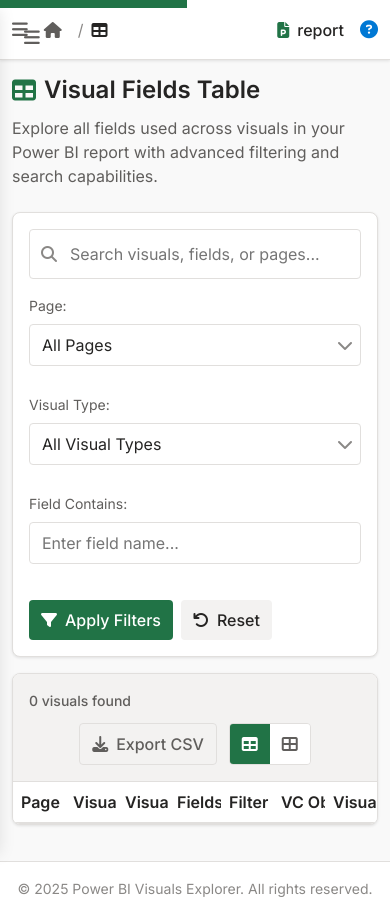
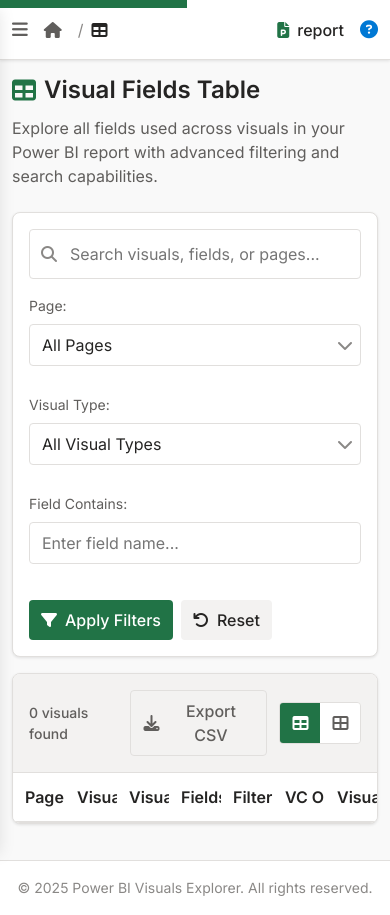
Before and after one commit to plagiagia/PowerBI_AnalysisTool, a Flask app: template templates/table_view.html in a window 390 px wide. Run offline with Flask 3, Linux system fonts and the light colour scheme; the template is opened without the code that fills it, so the values that code supplies are empty.

Commit message:
Remove unused mobile menu and recent activity section from templates

```diff
--- a/static/modern.css
+++ b/static/modern.css
@@ -224,11 +224,9 @@
   margin-right: var(--space-2);
 }
 
-.sidebar-close {
-  display: none;
-  color: var(--text-tertiary);
-  font-size: var(--font-size-lg);
-}
+
+
+
 
 .sidebar-nav {
   flex: 1;
@@ -681,24 +679,13 @@
     transform: translateX(0);
   }
 
-  .sidebar-close {
-    display: block;
-  }
+
 
   .sidebar-toggle {
     display: block;
   }
 
-  .mobile-menu-toggle {
-    display: block;
-    position: fixed;
-    left: var(--space-4);
-    top: var(--space-4);
-    z-index: 1000;
-    color: var(--text-secondary);
-    font-size: var(--font-size-lg);
-    padding: var(--space-2);
-  }
+
 
   .main-wrapper {
     margin-left: 0;
@@ -1630,32 +1617,8 @@
   }
 }
 
-@media (max-width: 768px) {
-  .table-toolbar {
-    flex-direction: column;
-    gap: var(--space-3);
-  }
-
-  .table-info, .table-actions {
-    width: 100%;
-    justify-content: center;
-  }
-
-  .cards-container {
-    grid-template-columns: 1fr;
-  }
-}
-
-@media (max-width: 576px) {
-  .data-table th, .data-table td {
-    padding: var(--space-2);
-  }
-
-  .pagination-controls {
-    flex-wrap: wrap;
-    justify-content: center;
-  }
-}
+
+
 
 /* Dark Mode Adjustments */
 .dark-mode .visual-card-icon {
@@ -2261,27 +2224,6 @@
   }
 }
 
-@media (max-width: 576px) {
-  .legend {
-    flex-direction: column;
-    align-items: flex-start;
-    gap: var(--space-2);
-  }
-
-  .network-controls {
-    bottom: var(--space-2);
-    right: var(--space-2);
-  }
-
-  .network-button {
-    width: 32px;
-    height: 32px;
-  }
-
-  .network-diagram {
-    height: 350px;
-  }
-}
 
 /* Dark Mode Adjustments */
 .dark-mode .network-loading {
--- a/static/modern.js
+++ b/static/modern.js
@@ -3,20 +3,17 @@
  * Core functionality for the modern interface
  */
 
-(function() {
-  'use strict';
+(function () {
+  "use strict";
 
   // DOM Elements
   const body = document.body;
-  const sidebar = document.querySelector('.sidebar');
-  const sidebarToggle = document.querySelector('.sidebar-toggle');
-  const mobileMenuToggle = document.querySelector('.mobile-menu-toggle');
-  const sidebarClose = document.querySelector('.sidebar-close');
-  const themeToggle = document.querySelector('.theme-toggle');
-  const helpButton = document.querySelector('.help-button');
+  const sidebar = document.querySelector(".sidebar");
+  const themeToggle = document.querySelector(".theme-toggle");
+  const helpButton = document.querySelector(".help-button");
 
   // State
-  let darkMode = localStorage.getItem('darkMode') === 'true';
+  let darkMode = localStorage.getItem("darkMode") === "true";
 
   /**
    * Initialize the application
@@ -32,7 +29,7 @@
 
     // Add loaded class for animation purposes
     setTimeout(() => {
-      body.classList.add('app-loaded');
+      body.classList.add("app-loaded");
     }, 100);
   }
 
@@ -40,82 +37,18 @@
    * Set up event listeners for interactive elements
    */
   function setupEventListeners() {
-    // Sidebar toggle
-    if (sidebarToggle) {
-      sidebarToggle.addEventListener('click', toggleSidebar);
-    }
-
-    // Mobile menu toggle
-    if (mobileMenuToggle) {
-      mobileMenuToggle.addEventListener('click', toggleSidebar);
-    }
-
-    // Sidebar close button
-    if (sidebarClose) {
-      sidebarClose.addEventListener('click', closeSidebar);
-    }
-
     // Theme toggle
     if (themeToggle) {
-      themeToggle.addEventListener('click', toggleDarkMode);
+      themeToggle.addEventListener("click", toggleDarkMode);
     }
 
     // Help button
     if (helpButton) {
-      helpButton.addEventListener('click', showHelp);
+      helpButton.addEventListener("click", showHelp);
     }
-
-    // Close sidebar when clicking outside on mobile
-    document.addEventListener('click', function(event) {
-      const isMobile = window.innerWidth < 768;
-
-      if (isMobile &&
-          sidebar &&
-          sidebar.classList.contains('open') &&
-          !sidebar.contains(event.target) &&
-          event.target !== mobileMenuToggle) {
-        closeSidebar();
-      }
-    });
-
-    // Window resize handling for responsive design
-    window.addEventListener('resize', handleResize);
 
     // Initialize counters
     initCounters();
-  }
-
-  /**
-   * Toggle the sidebar open/closed state
-   */
-  function toggleSidebar() {
-    if (sidebar) {
-      sidebar.classList.toggle('open');
-
-      if (mobileMenuToggle) {
-        if (sidebar.classList.contains('open')) {
-          mobileMenuToggle.innerHTML = '<i class="fas fa-times"></i>';
-          mobileMenuToggle.setAttribute('aria-expanded', 'true');
-        } else {
-          mobileMenuToggle.innerHTML = '<i class="fas fa-bars"></i>';
-          mobileMenuToggle.setAttribute('aria-expanded', 'false');
-        }
-      }
-    }
-  }
-
-  /**
-   * Close the sidebar
-   */
-  function closeSidebar() {
-    if (sidebar) {
-      sidebar.classList.remove('open');
-
-      if (mobileMenuToggle) {
-        mobileMenuToggle.innerHTML = '<i class="fas fa-bars"></i>';
-        mobileMenuToggle.setAttribute('aria-expanded', 'false');
-      }
-    }
   }
 
   /**
@@ -123,7 +56,7 @@
    */
   function toggleDarkMode() {
     darkMode = !darkMode;
-    localStorage.setItem('darkMode', darkMode);
+    localStorage.setItem("darkMode", darkMode);
 
     if (darkMode) {
       enableDarkMode();
@@ -136,11 +69,11 @@
    * Enable dark mode
    */
   function enableDarkMode() {
-    body.classList.add('dark-mode');
+    body.classList.add("dark-mode");
 
     if (themeToggle) {
       themeToggle.innerHTML = '<i class="fas fa-sun"></i>';
-      themeToggle.setAttribute('aria-label', 'Switch to light mode');
+      themeToggle.setAttribute("aria-label", "Switch to light mode");
     }
   }
 
@@ -148,38 +81,34 @@
    * Disable dark mode
    */
   function disableDarkMode() {
-    body.classList.remove('dark-mode');
+    body.classList.remove("dark-mode");
 
     if (themeToggle) {
       themeToggle.innerHTML = '<i class="fas fa-moon"></i>';
-      themeToggle.setAttribute('aria-label', 'Switch to dark mode');
+      themeToggle.setAttribute("aria-label", "Switch to dark mode");
     }
   }
 
   /**
-   * Show help information
+   * Show help by opening GitHub repository
    */
   function showHelp() {
-    showNotification('Help documentation will open in a new tab', 'info');
-    // In a real app, you would open help documentation or a modal here
-  }
+    // GitHub repository URL
+    const githubUrl = "https://github.com/plagiagia/PowerBI_AnalysisTool";
 
-  /**
-   * Handle window resize events
-   */
-  function handleResize() {
-    // Close sidebar on mobile when resizing to desktop
-    if (window.innerWidth >= 768 && sidebar && sidebar.classList.contains('open')) {
-      closeSidebar();
-    }
+    // Open GitHub repository in a new tab
+    window.open(githubUrl, "_blank");
+
+    // Show notification
+    showNotification("Documentation opened in a new tab", "info");
   }
 
   /**
    * Initialize counters with animation
    */
   function initCounters() {
-    document.querySelectorAll('.metric-value').forEach(counter => {
-      const target = parseInt(counter.getAttribute('data-value'), 10) || 0;
+    document.querySelectorAll(".metric-value").forEach((counter) => {
+      const target = parseInt(counter.getAttribute("data-value"), 10) || 0;
       animateCounter(counter, 0, target, 1500);
     });
   }
@@ -203,8 +132,10 @@
       current += increment;
       element.textContent = current;
 
-      if ((increment > 0 && current >= target) ||
-          (increment < 0 && current <= target)) {
+      if (
+        (increment > 0 && current >= target) ||
+        (increment < 0 && current <= target)
+      ) {
         element.textContent = target;
         clearInterval(timer);
       }
@@ -217,25 +148,25 @@
    * @param {string} type - Notification type (success, error, warning, info)
    * @param {number} duration - Duration in milliseconds
    */
-  function showNotification(message, type = 'info', duration = 3000) {
-    const container = document.querySelector('.notification-container');
+  function showNotification(message, type = "info", duration = 3000) {
+    const container = document.querySelector(".notification-container");
 
     if (!container) return;
 
     // Create notification element
-    const notification = document.createElement('div');
+    const notification = document.createElement("div");
     notification.className = `notification notification-${type}`;
 
     // Icon based on type
-    let icon = '';
+    let icon = "";
     switch (type) {
-      case 'success':
+      case "success":
         icon = '<i class="fas fa-check-circle"></i>';
         break;
-      case 'error':
+      case "error":
         icon = '<i class="fas fa-exclamation-circle"></i>';
         break;
-      case 'warning':
+      case "warning":
         icon = '<i class="fas fa-exclamation-triangle"></i>';
         break;
       default:
@@ -256,13 +187,13 @@
 
     // Add visible class after a short delay (for animation)
     setTimeout(() => {
-      notification.classList.add('visible');
+      notification.classList.add("visible");
     }, 10);
 
     // Close button functionality
-    const closeButton = notification.querySelector('.notification-close');
+    const closeButton = notification.querySelector(".notification-close");
     if (closeButton) {
-      closeButton.addEventListener('click', () => {
+      closeButton.addEventListener("click", () => {
         removeNotification(notification);
       });
     }
@@ -278,7 +209,7 @@
    * @param {HTMLElement} notification - The notification to remove
    */
   function removeNotification(notification) {
-    notification.classList.remove('visible');
+    notification.classList.remove("visible");
 
     // Remove from DOM after animation completes
     setTimeout(() => {
@@ -314,7 +245,7 @@
    * @returns {string} The formatted number
    */
   function formatNumber(num) {
-    return num.toString().replace(/(\d)(?=(\d{3})+(?!\d))/g, '$1,');
+    return num.toString().replace(/(\d)(?=(\d{3})+(?!\d))/g, "$1,");
   }
 
   /**
@@ -323,9 +254,9 @@
   window.PowerBIExplorer = {
     showNotification,
     debounce,
-    formatNumber
+    formatNumber,
   };
 
   // Initialize when DOM is ready
-  document.addEventListener('DOMContentLoaded', init);
+  document.addEventListener("DOMContentLoaded", init);
 })();
--- a/templates/base.html
+++ b/templates/base.html
@@ -57,14 +57,6 @@
     <!-- Skip to main content for accessibility -->
     <a href="#main-content" class="skip-link">Skip to main content</a>
 
-    <!-- Mobile menu toggle (hidden on desktop) -->
-    <button
-      class="mobile-menu-toggle"
-      aria-label="Toggle navigation menu"
-      aria-expanded="false"
-    >
-      <i class="fas fa-bars"></i>
-    </button>
 
     <!-- Sidebar navigation -->
     <aside class="sidebar">
@@ -75,9 +67,6 @@
             <span>Power BI Explorer</span>
           </a>
         </div>
-        <button class="sidebar-close" aria-label="Close sidebar">
-          <i class="fas fa-times"></i>
-        </button>
       </div>
 
       <nav class="sidebar-nav" aria-label="Main Navigation">
```
Also changed, not shown: templates/index.html (+0 -24 lines).
